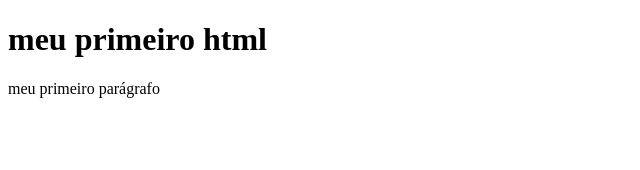
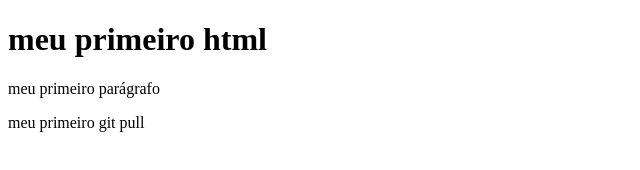
Before and after one commit to Gmmmachado/init-front, a plain HTML site: page index.html in a window 1280 px wide. Shown: the whole page, without its empty margins (0-640 px from the left). Drawn offline with Linux system fonts and the light colour scheme.

Commit message:
Update index.html
meu segundo commit

```diff
--- a/index.html
+++ b/index.html
@@ -7,6 +7,8 @@
   <body>
     <h1>meu primeiro html</h1>
     <p>meu primeiro parágrafo</p>
+    <p>meu primeiro git pull</p>
+
 
   </body>
 </html>
```
